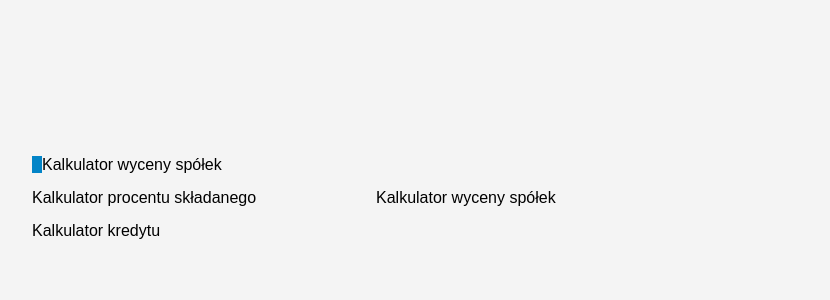
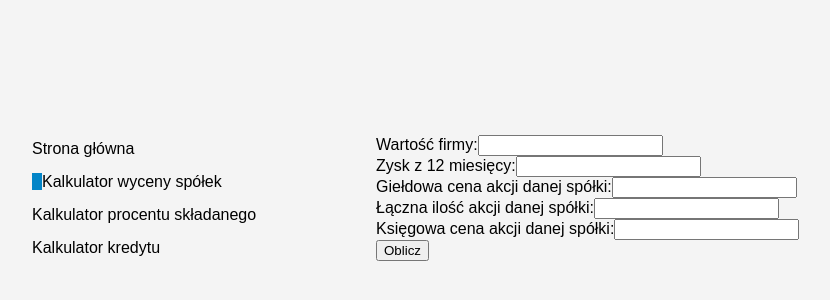
Before and after one commit to Sensaz/FinanceCalc, a React (Create React App) app: page /companyValutionCalc in a window 1280 px wide. Shown: the part 202-502 px from the top of the page, without its empty margins (8-838 px from the left). Built offline with nearby package versions, Linux system fonts and the light colour scheme.

Commit message:
Działaj wkońcu

```diff
--- /dev/null
+++ b/src/Components/ErrorPage.jsx
@@ -0,0 +1,5 @@
+const ErrorPage = () => {
+  return <h1>Strona nie istnieje!!!</h1>;
+};
+
+export default ErrorPage;
--- /dev/null
+++ b/src/Components/HomePage.jsx
@@ -0,0 +1,10 @@
+const HomePage = () => {
+  return (
+    <p>
+      Strona przedstawiać docelowo będzie wiele kalkulatorów mających na celu
+      pomóc w zakresie zarządzania własnymi finansami
+    </p>
+  );
+};
+
+export default HomePage
--- a/src/Components/Navigation.jsx
+++ b/src/Components/Navigation.jsx
@@ -1,6 +1,11 @@
 import { NavLink } from "react-router-dom";
 import "../Styles/Navigation.sass";
 const nav = [
+  {
+    id: 0,
+    path: "",
+    content: "Strona główna",
+  },
   {
     id: 1,
     path: "/companyValutionCalc",
--- a/src/Components/Page.jsx
+++ b/src/Components/Page.jsx
@@ -2,14 +2,17 @@ import { Route, Routes } from "react-router-dom";
 import CompanyValutionCalc from "./companyValutionCalc/CompanyValutionCalc";
 import CompoundInterestCalc from "./compoundInterestCalc/CompoundInterestCalc";
 import CreditCalc from "./creditCalc/CreditCalc";
+import HomePage from "./HomePage";
+import ErrorPage from "./ErrorPage";
 
 const Page = () => {
   return (
     <Routes>
-      {/* <Route path="/" component={App} /> */}
+      <Route path="/" exact element={<HomePage />} />
       <Route path="/companyValutionCalc" element={<CompanyValutionCalc />} />
       <Route path="/compoundInterestCalc" element={<CompoundInterestCalc />} />
       <Route path="/creditCalc" element={<CreditCalc />} />
+      <Route path="*" element={<ErrorPage />} />
     </Routes>
   );
 };
--- a/src/Components/companyValutionCalc/CompanyValutionCalc.jsx
+++ b/src/Components/companyValutionCalc/CompanyValutionCalc.jsx
@@ -1,8 +1,87 @@
+import { useState } from "react";
 const CompanyValutionCalc = () => {
+  const [businessValue, setBusinessValue] = useState("");
+  const [lastYearProfit, setLastYearProfit] = useState("");
+  const [stockActionValue, setStockActionValue] = useState("");
+  const [totalStockAction, setTotalStockAction] = useState("");
+  const [bookActionValue, setBookActionValue] = useState("");
+
+  const handleBusinessValue = (e) => {
+    setBusinessValue(e.target.value);
+  };
+  const handleLastYearProfit = (e) => {
+    setLastYearProfit(e.target.value);
+  };
+  const handleStockActionValue = (e) => {
+    setStockActionValue(e.target.value);
+  };
+  const handleTotalStockAction = (e) => {
+    setTotalStockAction(e.target.value);
+  };
+  const handleBookActionValue = (e) => {
+    setBookActionValue(e.target.value);
+  };
+
+  // P/E - cena/zysk = businessValue / lastYearProfit
+  // P/E < 5 - Świetna okazja
+  // 5 < P/E < 8 - Tanie akcje
+  // 8 < P/E < 16 - Neutralnie wycenione akcje
+  // 16 < P/E < 20 - Drogie akcje
+  // P/E > 20 Bańka spekulacyjna
+
+  // P/E shillera - powalony współczynnik do wyrenderowania
+
+  // P/S - cena/sprzedaż = Cena akcji / (Przychody spółki / Liczba akcji)
+  // P/S - stockActionValue / (lastYearProfit / totalStockAction)
+
+  // P/BV - cena/wartość księgowa = stockActionValue/bookActionValue
+
   return (
-    <div>
-      <p>Kalkulator wyceny spółek</p>
-    </div>
+    <>
+      <form>
+        <label>
+          Wartość firmy:
+          <input
+            type="number"
+            value={businessValue}
+            onChange={handleBusinessValue}
+          />
+        </label>
+        <label>
+          Zysk z 12 miesięcy:
+          <input
+            type="number"
+            value={lastYearProfit}
+            onChange={handleLastYearProfit}
+          />
+        </label>
+        <label>
+          Giełdowa cena akcji danej spółki:
+          <input
+            type="number"
+            value={stockActionValue}
+            onChange={handleStockActionValue}
+          />
+        </label>
+        <label>
+          Łączna ilość akcji danej spółki:
+          <input
+            type="number"
+            value={totalStockAction}
+            onChange={handleTotalStockAction}
+          />
+        </label>
+        <label>
+          Księgowa cena akcji danej spółki:
+          <input
+            type="number"
+            value={bookActionValue}
+            onChange={handleBookActionValue}
+          />
+        </label>
+        <button>Oblicz</button>
+      </form>
+    </>
   );
 };
 
--- a/src/Components/compoundInterestCalc/CompoundInterestCalc.jsx
+++ b/src/Components/compoundInterestCalc/CompoundInterestCalc.jsx
@@ -124,7 +124,7 @@ const CompoundInterestCalc = () => {
 
   const timeResultInvesting =
     periodType === "periodYear" ? (
-      <span>{period + " lat"}</span>
+      <span> {period + " lat"}</span>
     ) : (
       <span>
         {(period - (period % 12)) / 12 +
@@ -193,14 +193,17 @@ const CompoundInterestCalc = () => {
           </select>
         </label>
         <button onClick={calculate}>Oblicz</button>
+      </form>
         <div id="result">
           Rezultatem twojej inwestycji będzie kwota:
           {result !== 0 ? <span>{result}</span> : null}
           <br />
           Czas trwania inwestycji wyniesie:
           {timeResultInvesting}
+          <br />
+          Zysk z odsetek wyniesie:
+          {<span> {(result - basicValue).toFixed(2)}</span>}
         </div>
-      </form>
     </div>
   );
 };
```
